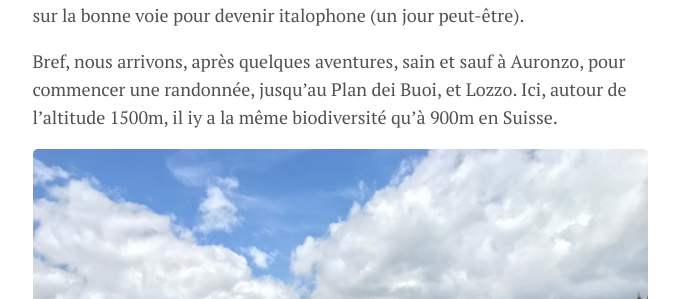
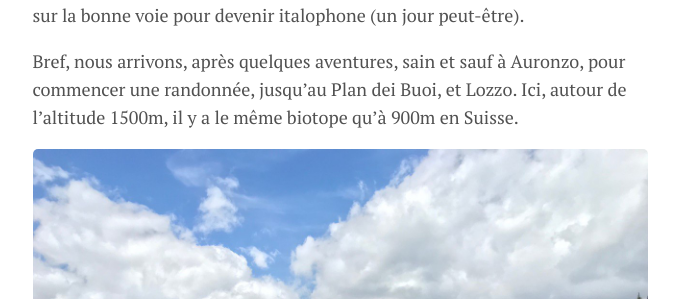
Before and after one commit to cyclovoyage/cyclovoyage.github.io, a Jekyll site: the page built from _posts/2020-07-14-semaine-3.md, in a window 1280 px wide and 900 px high, scrolled down 6347 px. Shown: the part 211-510 px from the top of the window, without its empty margins (300-979 px from the left). Built offline with Jekyll 4.4.1, drawn with Linux system fonts in a browser that asks for light colours.

Commit message:
Update 2020-07-14-semaine-3.md

```diff
--- a/_posts/2020-07-14-semaine-3.md
+++ b/_posts/2020-07-14-semaine-3.md
@@ -59,7 +59,7 @@ Comme en Suisse, on découvre même un nouveau dialecte allemand. En effet, notr
 Afin d’éviter le contact avec un maximum de personnes, nous optons pour éviter les transports publics... et favorisons l’autostop! Didier adore. Comme tout bon touriste, il peut inventer des mots nouveaux à consonance italienne, les baragouiner et juger à la réaction de son interlocuteur s’il est sur la bonne voie pour devenir italophone (un jour peut-être).
 
 Bref, nous arrivons, après quelques aventures, sain et sauf à Auronzo, pour commencer une randonnée, jusqu’au Plan dei Buoi, et Lozzo.
-Ici, autour de l’altitude 1500m, il iy a la même biodiversité qu’à 900m en Suisse.
+Ici, autour de l’altitude 1500m, il y a le même biotope qu’à 900m en Suisse.
 
 
 <img src="/assets/img/17FF7B14-26EC-49B4-946E-1AC785D9E5F5.jpeg">
```
